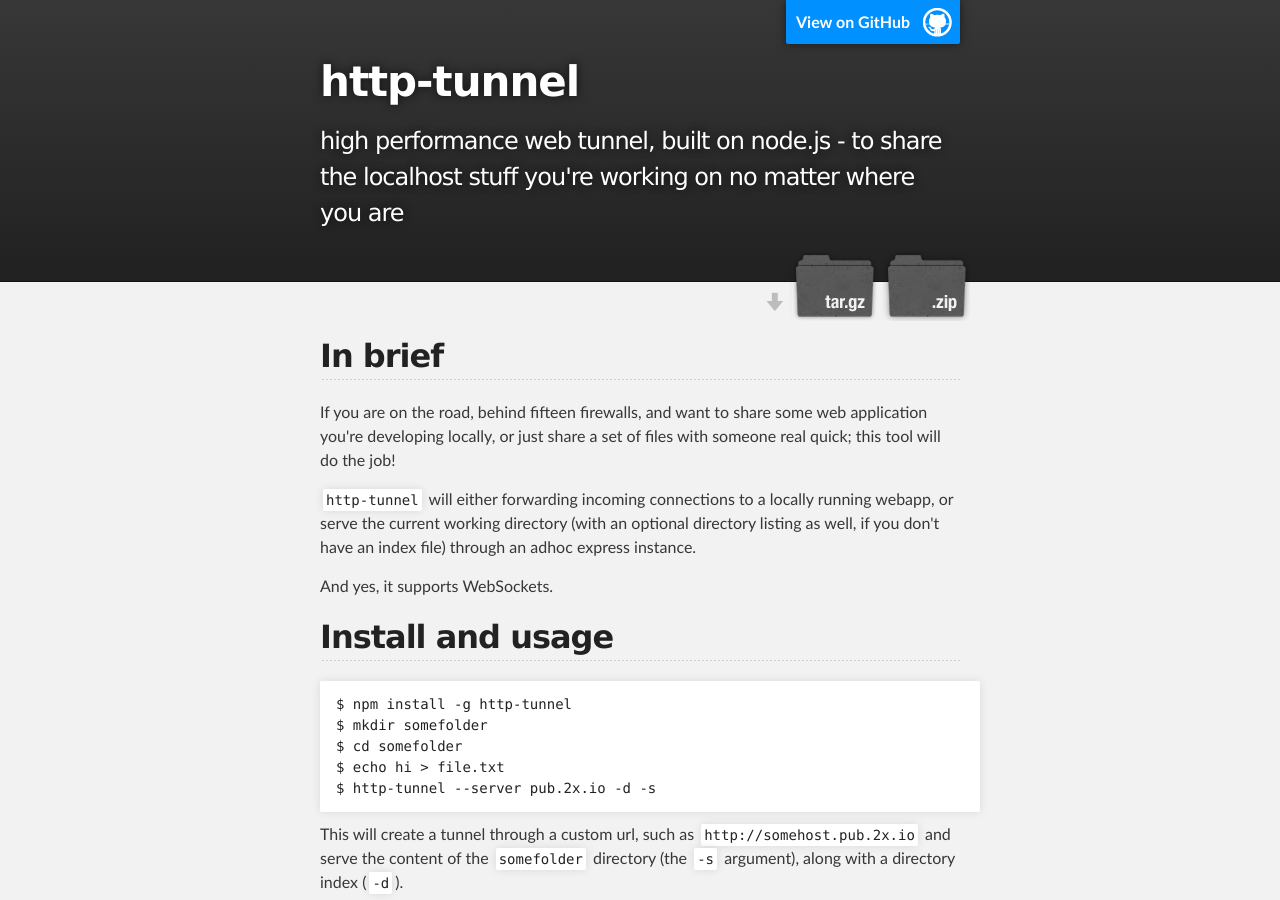
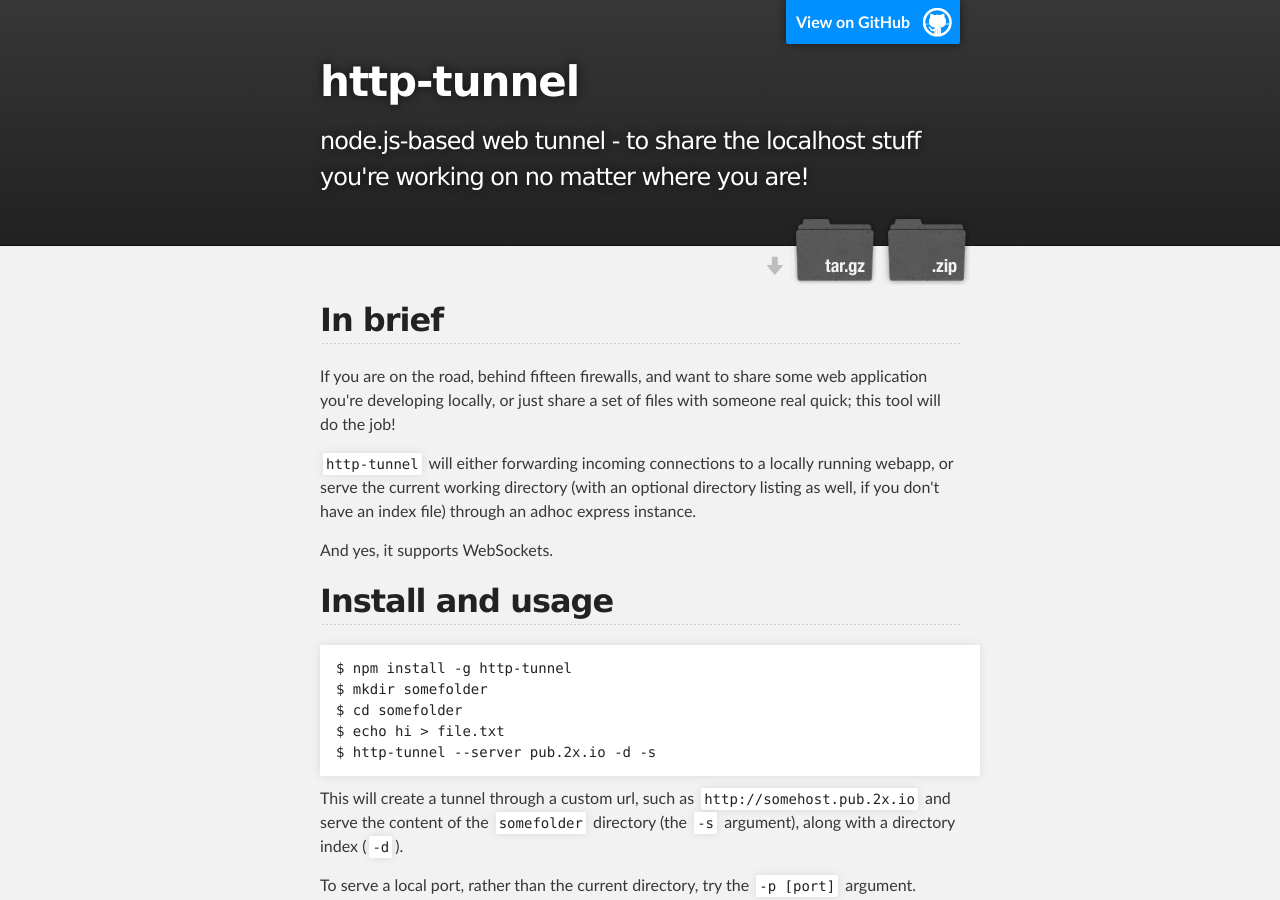
Before and after one commit to einaros/http-tunnel, a plain HTML site: page index.html in a window 1280 px wide. Shown: the top 900 px of the page. Drawn offline with Linux system fonts and the light colour scheme.

Commit message:
Create gh-pages branch via GitHub

```diff
--- a/index.html
+++ b/index.html
@@ -4,7 +4,7 @@
   <head>
     <meta charset='utf-8' />
     <meta http-equiv="X-UA-Compatible" content="chrome=1" />
-    <meta name="description" content="http-tunnel : high performance web tunnel, built on node.js - to share the localhost stuff you're working on no matter where you are" />
+    <meta name="description" content="http-tunnel : node.js-based web tunnel - to share the localhost stuff you're working on no matter where you are!" />
 
     <link rel="stylesheet" type="text/css" media="screen" href="stylesheets/stylesheet.css">
 
@@ -19,7 +19,7 @@
           <a id="forkme_banner" href="https://github.com/einaros/http-tunnel">View on GitHub</a>
 
           <h1 id="project_title">http-tunnel</h1>
-          <h2 id="project_tagline">high performance web tunnel, built on node.js - to share the localhost stuff you're working on no matter where you are</h2>
+          <h2 id="project_tagline">node.js-based web tunnel - to share the localhost stuff you're working on no matter where you are!</h2>
 
             <section id="downloads">
               <a class="zip_download_link" href="https://github.com/einaros/http-tunnel/zipball/master">Download this project as a .zip file</a>
```
Also changed, not shown: params.json (+1 -1 lines).
